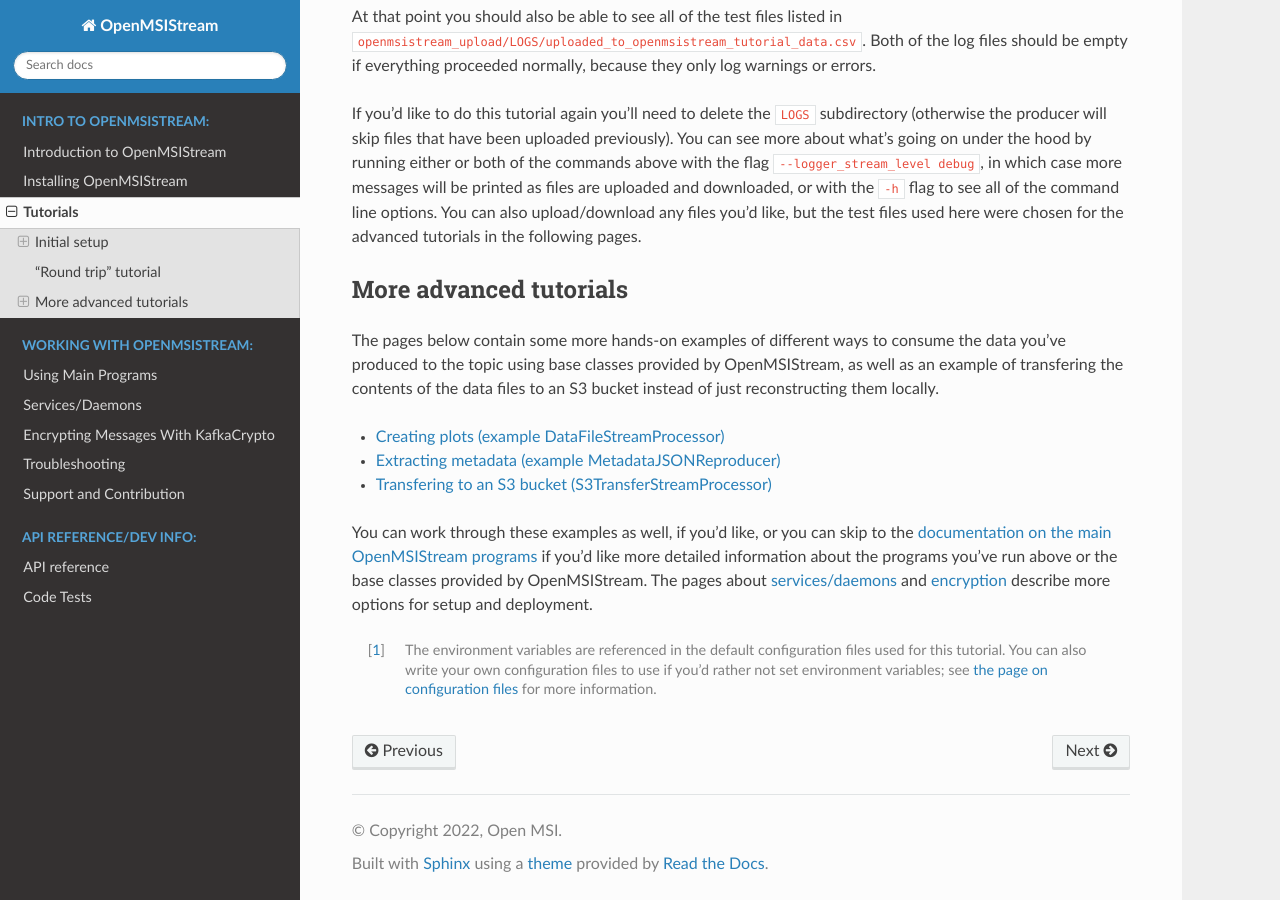
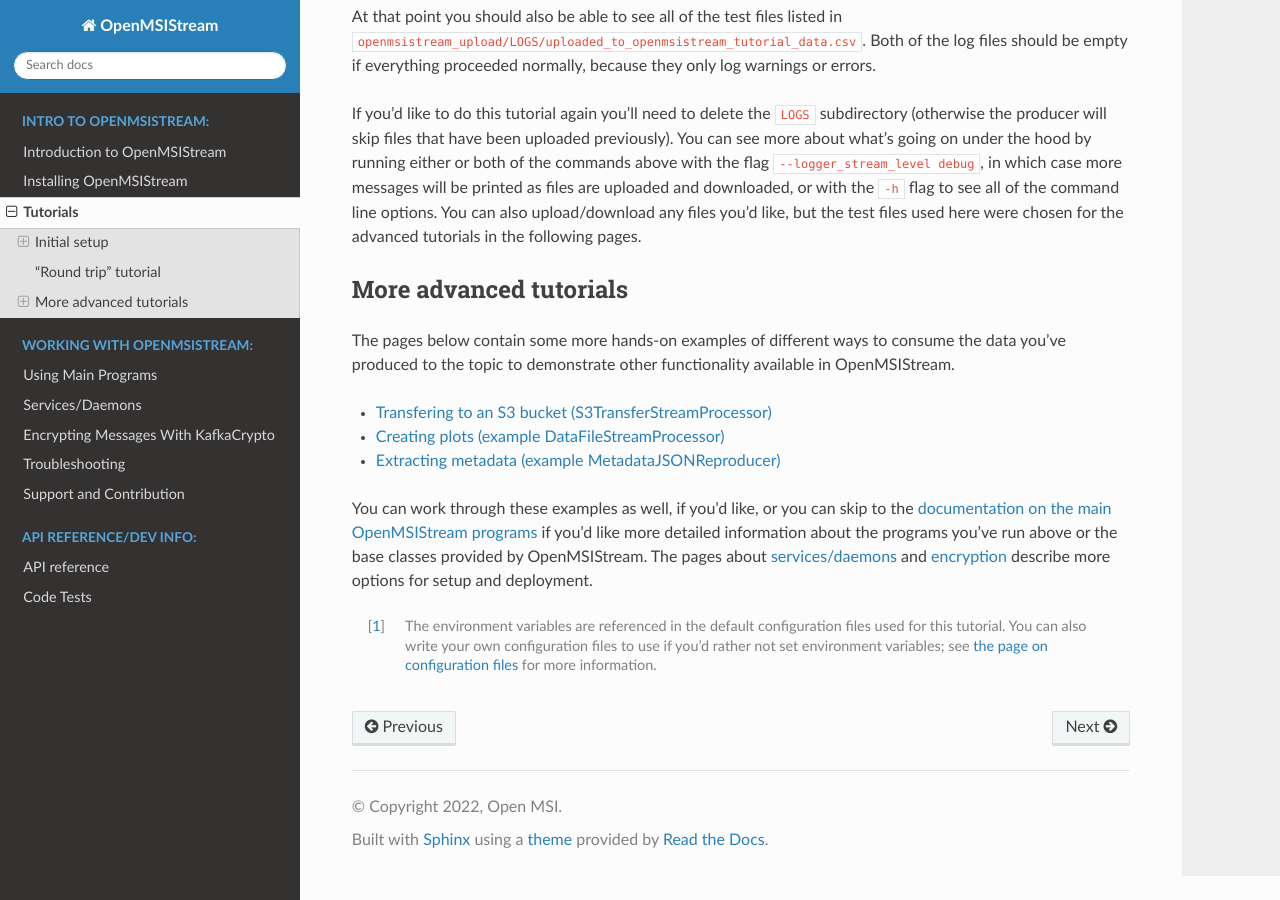
Before and after one commit to openmsi/openmsistream, a Sphinx documentation site: the page built from docs/source/introduction/tutorials.rst, in a window 1280 px wide and 900 px high, scrolled down 2433 px. Built offline with Sphinx 7.4.7 and the Read the Docs theme 2.0.0, drawn with Linux system fonts in a browser that asks for light colours.

Commit message:
add a tutorial for running an S3TransferStreamProcessor

```diff
--- a/docs/source/introduction/tutorials.rst
+++ b/docs/source/introduction/tutorials.rst
@@ -64,14 +64,14 @@ If you'd like to do this tutorial again you'll need to delete the ``LOGS`` subdi
 More advanced tutorials
 =======================
 
-The pages below contain some more hands-on examples of different ways to consume the data you've produced to the topic using base classes provided by OpenMSIStream, as well as an example of transfering the contents of the data files to an S3 bucket instead of just reconstructing them locally.
+The pages below contain some more hands-on examples of different ways to consume the data you've produced to the topic to demonstrate other functionality available in OpenMSIStream.
 
 .. toctree::
    :maxdepth: 1
 
+   tutorials/s3_transfer
    tutorials/creating_plots
    tutorials/extracting_metadata
-   tutorials/s3_transfer
 
 You can work through these examples as well, if you'd like, or you can skip to the :doc:`documentation on the main OpenMSIStream programs <../user_info/main_programs>` if you'd like more detailed information about the programs you've run above or the base classes provided by OpenMSIStream. The pages about :doc:`services/daemons <../user_info/services>` and :doc:`encryption <../user_info/encryption>` describe more options for setup and deployment.
 
```
Also changed, not shown: docs/source/introduction/tutorials/s3_transfer.rst (+21 -0 lines).
